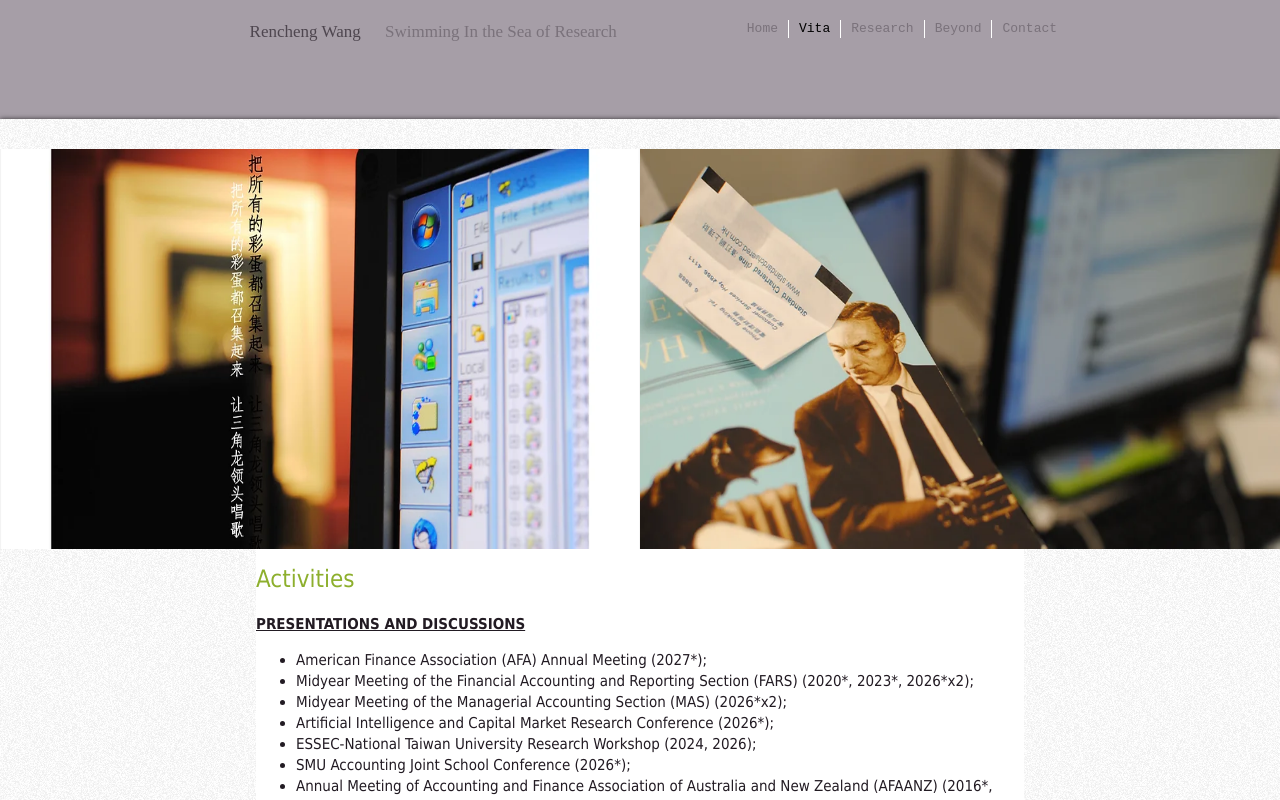
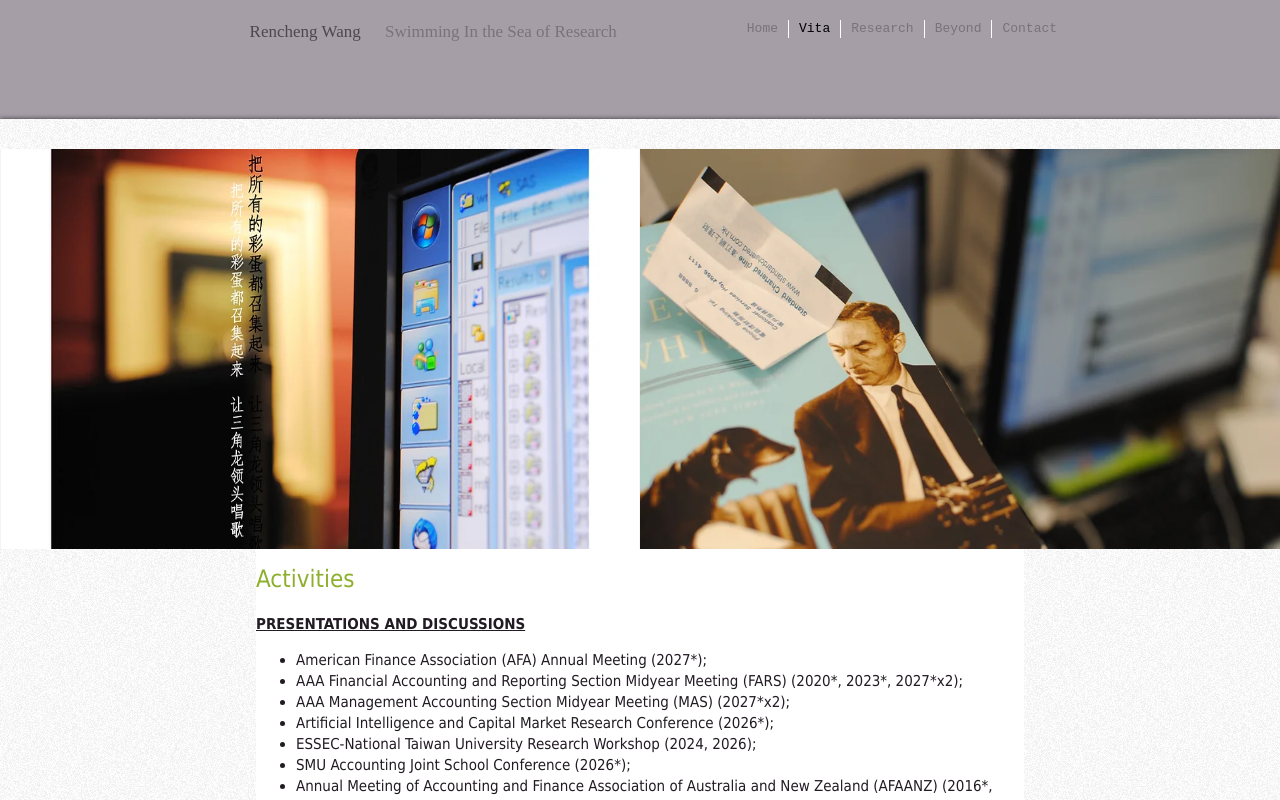
Before and after one commit to acrcwang/acrcwang.github.io, a plain HTML site: page activities.html in a window 1280 px wide. Shown: the top 800 px of the page. Drawn offline with nearby package versions, Linux system fonts and the light colour scheme.

Commit message:
Update activities.html

```diff
--- a/activities.html
+++ b/activities.html
@@ -75,8 +75,8 @@
                         <p><span style="font-weight: bold; text-decoration: underline;">PRESENTATIONS AND DISCUSSIONS</span></p>
                         <ul>
                             <li>American Finance Association (AFA) Annual Meeting (2027*);</li>
-                            <li>Midyear Meeting of the Financial Accounting and Reporting Section (FARS) (2020*, 2023*, 2026*x2);</li>
-                            <li>Midyear Meeting of the Managerial Accounting Section (MAS) (2026*x2);</li>
+                            <li>AAA Financial Accounting and Reporting Section Midyear Meeting (FARS) (2020*, 2023*, 2027*x2);</li>
+                            <li>AAA Management Accounting Section Midyear Meeting (MAS) (2027*x2);</li>
                             <li>Artificial Intelligence and Capital Market Research Conference (2026*);</li>
                             <li>ESSEC-National Taiwan University Research Workshop (2024, 2026);</li>
                             <li>SMU Accounting Joint School Conference (2026*);</li>
```
